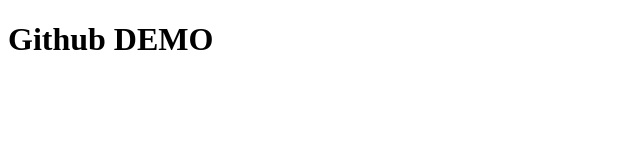
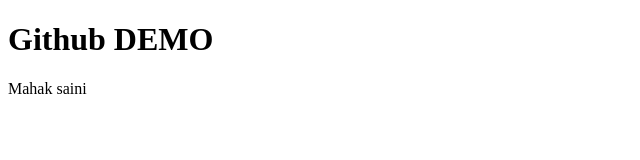
Before and after one commit to mahak1407/Github, a plain HTML site: page index.html in a window 1280 px wide. Shown: the whole page, without its empty margins (0-640 px from the left). Drawn offline with Linux system fonts and the light colour scheme.

Commit message:
second commit

```diff
--- a/index.html
+++ b/index.html
@@ -7,5 +7,6 @@
 </head>
 <body>
     <h1>Github DEMO</h1>
+    <p>Mahak saini</p>
 </body>
 </html>
```
